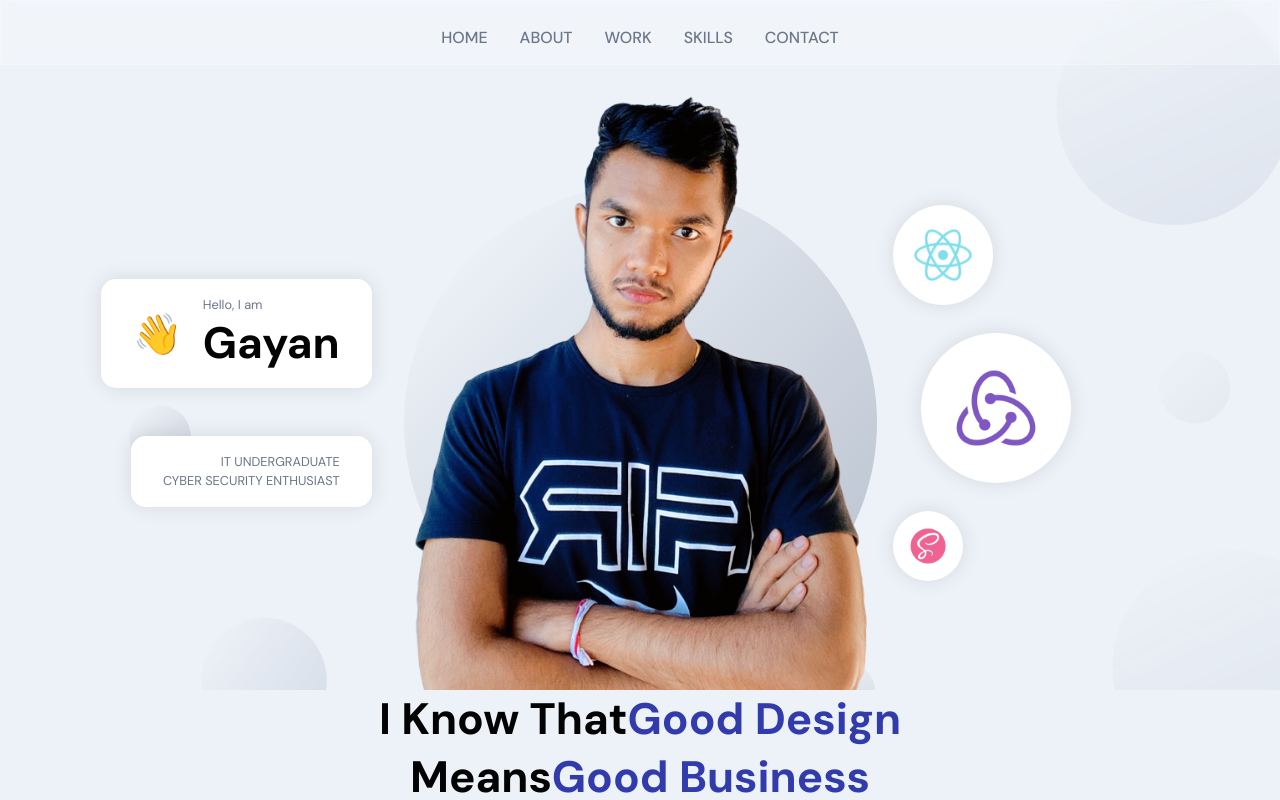
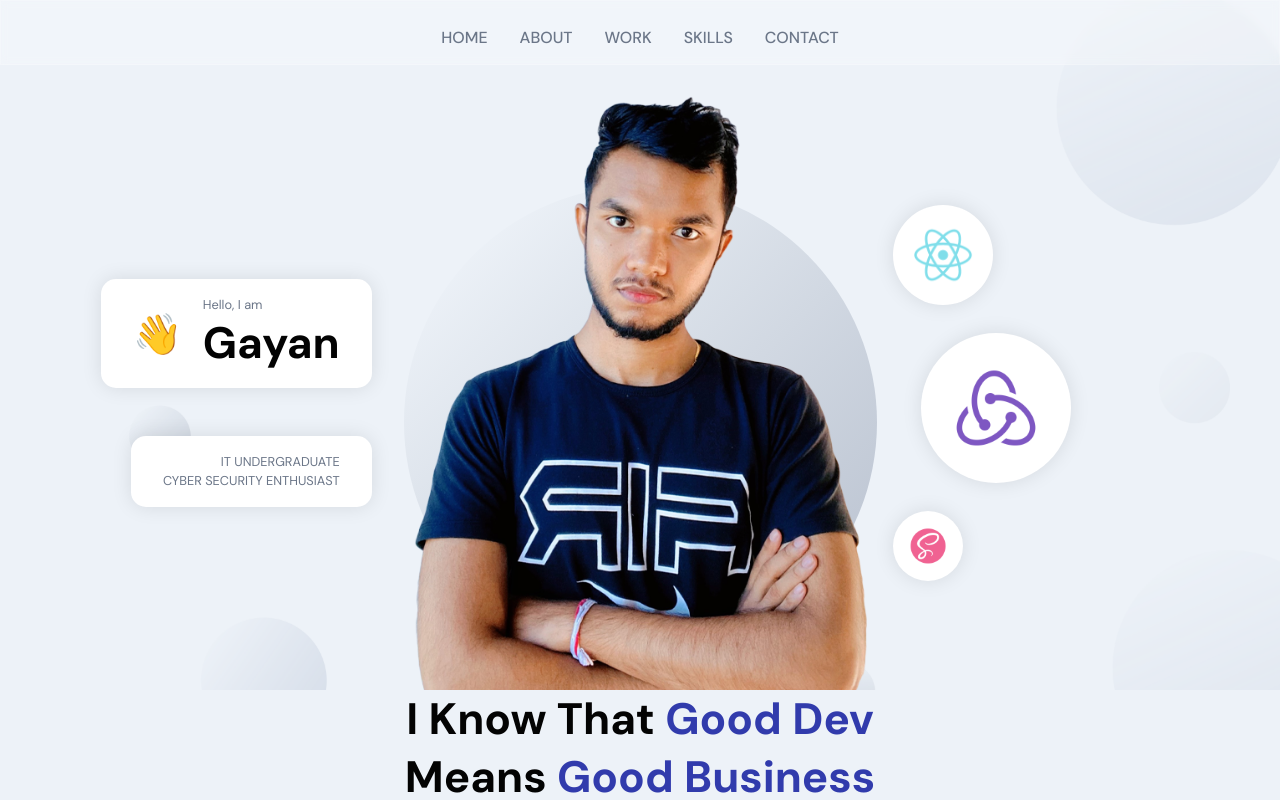
Before and after one commit to GayanKod/GayanKod-PersonalWeb, a React (Create React App) app in the folder frontend/: page / in a window 1280 px wide. Shown: the top 800 px of the page. Built offline with nearby package versions, Linux system fonts and the light colour scheme.

Commit message:
Minor change in about section

```diff
--- a/frontend/src/container/About/About.jsx
+++ b/frontend/src/container/About/About.jsx
@@ -30,12 +30,8 @@ const About = () => {
   return (
     <>
       <h2 className="head-text">
-        I know that
-        <span>Good Design</span>
-        <br />
-        means
-        <span>Good Business</span>
-        </h2>
+        I know that <span>Good Dev </span><br />means <span>Good Business</span>
+      </h2>
 
         <div className="app__profiles">
           {
```
